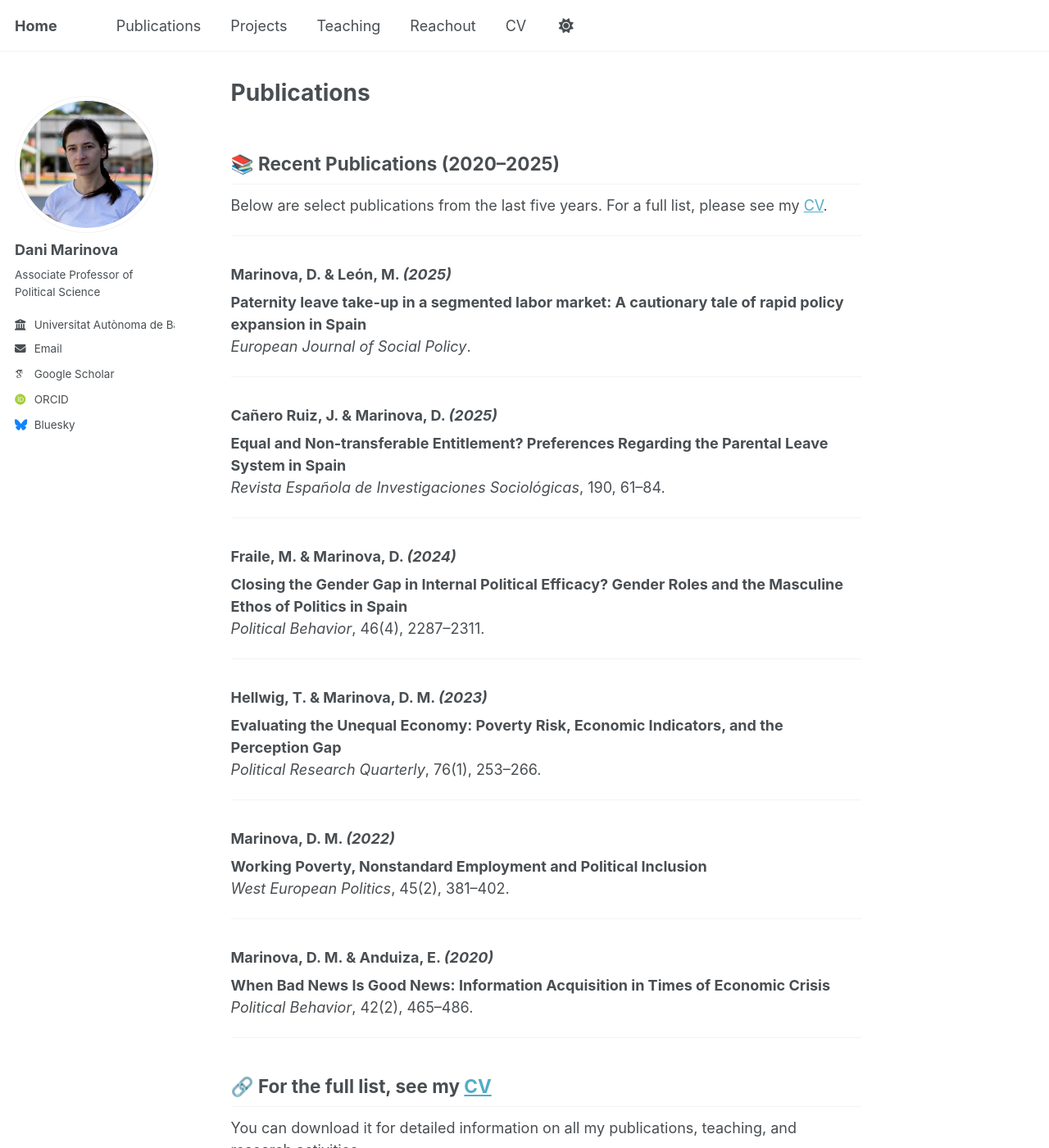
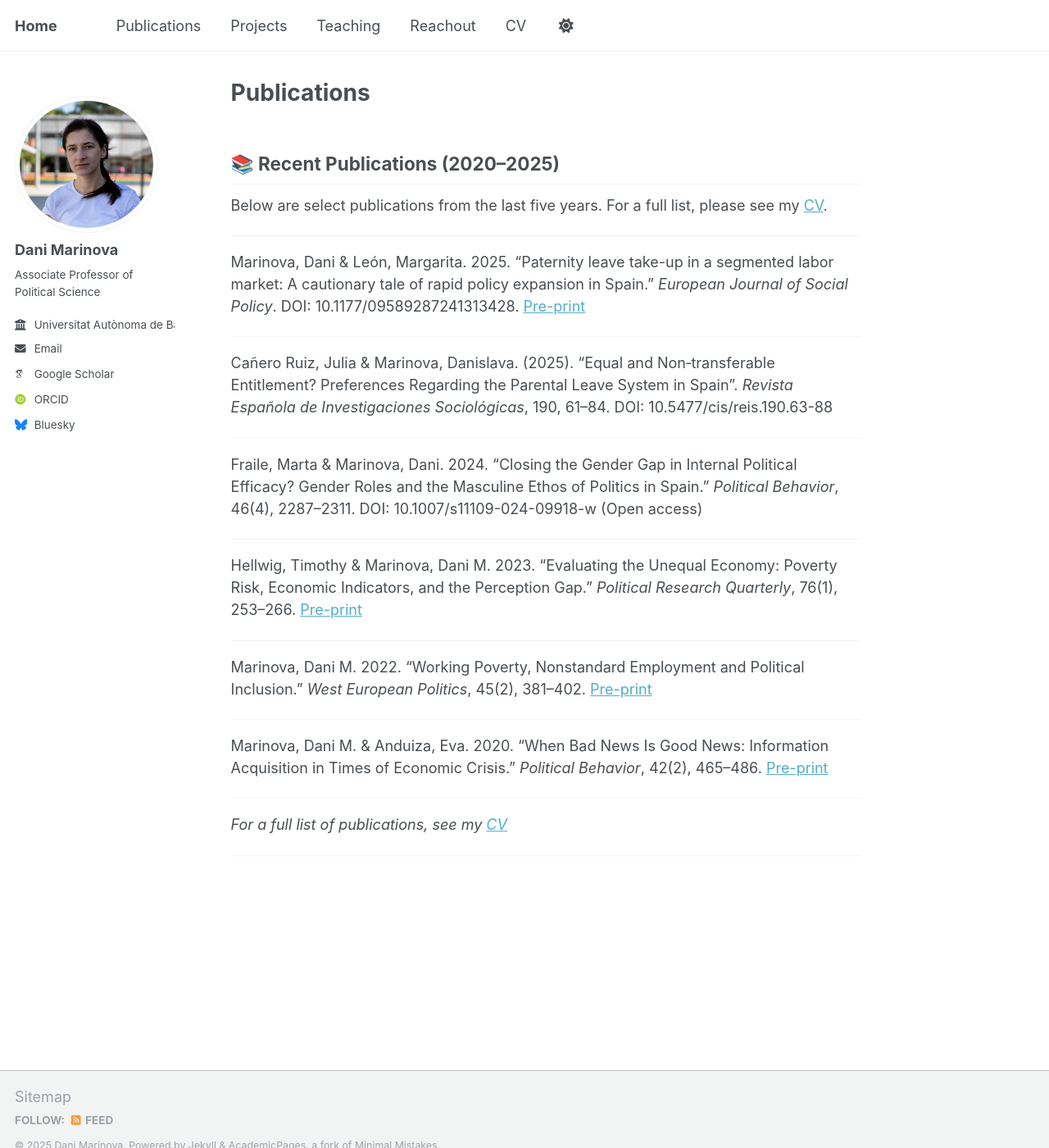
Before and after one commit to cyrila24/personal, a Jekyll site: the page built from _pages/publications.md, in a window 1280 px wide and 1400 px high. Shown: the whole window at 82% size. Built offline with Jekyll 4.4.1, drawn with Linux system fonts in a browser that asks for light colours; some web fonts are replaced; a script that is not in the unit is left out; some of the changed text lies outside the part shown.

Commit message:
Update publications.md

```diff
--- a/_pages/publications.md
+++ b/_pages/publications.md
@@ -12,44 +12,30 @@ Below are select publications from the last five years. For a full list, please
 
 ---
 
-### Marinova, D. & León, M. *(2025)*
-**Paternity leave take-up in a segmented labor market: A cautionary tale of rapid policy expansion in Spain**
-*European Journal of Social Policy*.
+Marinova, Dani & León, Margarita. 2025. "Paternity leave take-up in a segmented labor market: A cautionary tale of rapid policy expansion in Spain." *European Journal of Social Policy*.  DOI: 10.1177/09589287241313428. [Pre-print](https://ddd.uab.cat/pub/artpub/2025/307459/joueursoc_a2025iENG.pdf)
 
 ---
 
-### Cañero Ruiz, J. & Marinova, D. *(2025)*
-**Equal and Non‑transferable Entitlement? Preferences Regarding the Parental Leave System in Spain**
-*Revista Española de Investigaciones Sociológicas*, 190, 61–84.
+Cañero Ruiz, Julia & Marinova, Danislava. (2025). "Equal and Non‑transferable Entitlement? Preferences Regarding the Parental Leave System in Spain". *Revista Española de Investigaciones Sociológicas*, 190, 61–84.  DOI: 10.5477/cis/reis.190.63-88
 
 ---
 
-### Fraile, M. & Marinova, D. *(2024)*
-**Closing the Gender Gap in Internal Political Efficacy? Gender Roles and the Masculine Ethos of Politics in Spain**
-*Political Behavior*, 46(4), 2287–2311.
+Fraile, Marta & Marinova, Dani. 2024. "Closing the Gender Gap in Internal Political Efficacy? Gender Roles and the Masculine Ethos of Politics in Spain." *Political Behavior*, 46(4), 2287–2311.  DOI: 10.1007/s11109-024-09918-w (Open access)
 
 ---
 
-### Hellwig, T. & Marinova, D. M. *(2023)*
-**Evaluating the Unequal Economy: Poverty Risk, Economic Indicators, and the Perception Gap**
-*Political Research Quarterly*, 76(1), 253–266.
+Hellwig, Timothy & Marinova, Dani M. 2023. "Evaluating the Unequal Economy: Poverty Risk, Economic Indicators, and the Perception Gap." *Political Research Quarterly*, 76(1), 253–266.  [Pre-print](https://papers.ssrn.com/sol3/papers.cfm?abstract_id=5117551)
 
 ---
 
-### Marinova, D. M. *(2022)*
-**Working Poverty, Nonstandard Employment and Political Inclusion**
-*West European Politics*, 45(2), 381–402.
+Marinova, Dani M. 2022. "Working Poverty, Nonstandard Employment and Political Inclusion." *West European Politics*, 45(2), 381–402. [Pre-print](https://papers.ssrn.com/sol3/papers.cfm?abstract_id=4008372)
 
 ---
 
-### Marinova, D. M. & Anduiza, E. *(2020)*
-**When Bad News Is Good News: Information Acquisition in Times of Economic Crisis**
-*Political Behavior*, 42(2), 465–486.
+Marinova, Dani M. & Anduiza, Eva. 2020. "When Bad News Is Good News: Information Acquisition in Times of Economic Crisis." *Political Behavior*, 42(2), 465–486.  [Pre-print](https://papers.ssrn.com/sol3/papers.cfm?abstract_id=4008356)
 
 ---
 
-## 🔗 For the full list, see my [CV](/personal/cv.pdf)
-
-You can download it for detailed information on all my publications, teaching, and research activities.
+*For a full list of publications, see my [CV](/personal/cv.pdf)*
 
 ---
```
